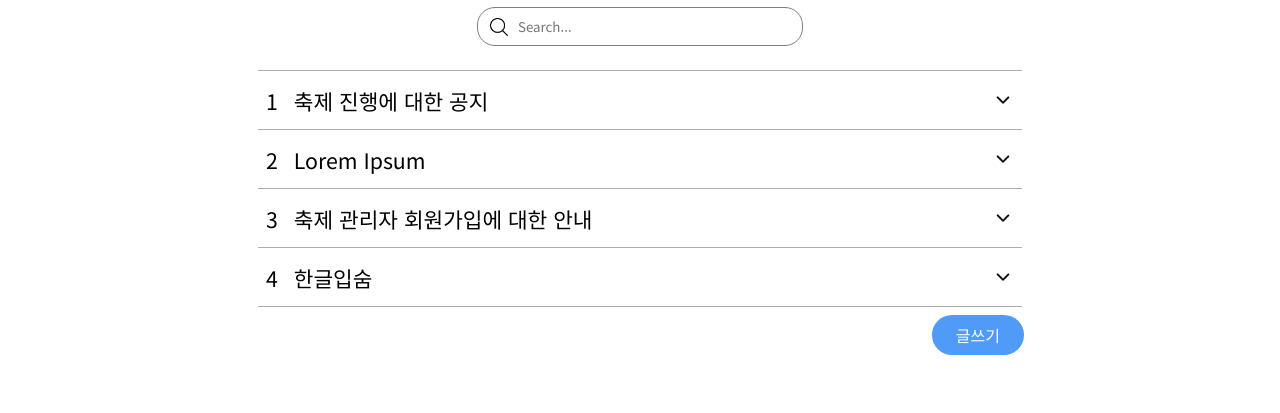
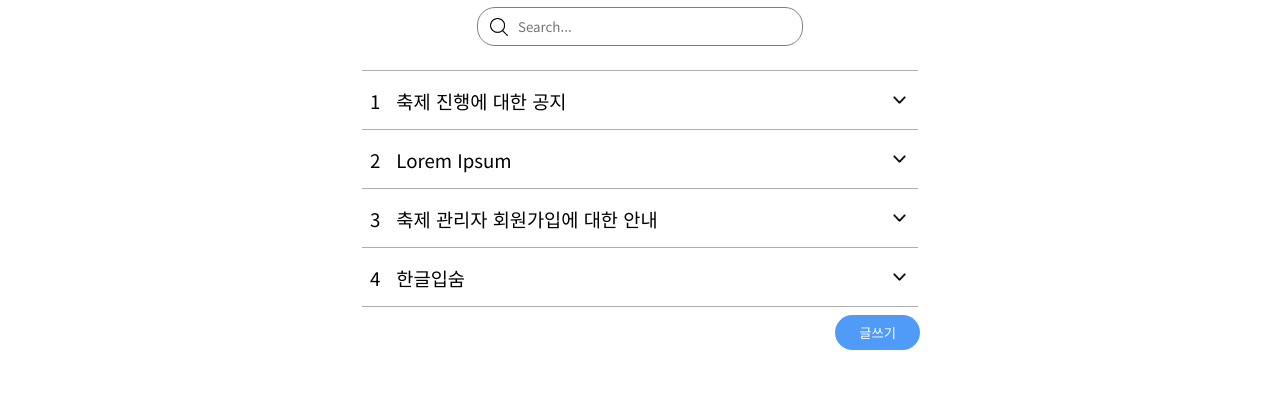
Before and after one commit to Hallym-LIKELION/HallymFestival2023-Frontend, a Vue app: page /announcement in a window 1280 px wide. Shown: the part 176-589 px from the top of the page. Built offline with nearby package versions, Linux system fonts and the light colour scheme.

Commit message:
feat: 공지사항 페이지 및 타임테이블 폰트 및 디자인 크기 조정

```diff
--- a/src/components/FoldingArticle.vue
+++ b/src/components/FoldingArticle.vue
@@ -86,7 +86,7 @@ export default {
   justify-content: space-between;
   align-items: center;
   overflow: hidden;
-  font-size: 16pt;
+  font-size: 14pt;
 }
 
 .header > .title {
@@ -117,6 +117,7 @@ export default {
 
 .content {
   margin: 0 28px;
+  font-size: 11pt;
 }
 
 .hidden {
--- a/src/views/AnnouncementView.vue
+++ b/src/views/AnnouncementView.vue
@@ -174,7 +174,7 @@ h1 {
 }
 
 .announcement-list > * {
-  width: 100%;
+  max-width: 540px;
   border-top: 1px solid #00000052;
   cursor: pointer;
 }
@@ -184,6 +184,8 @@ h1 {
 }
 
 .button-group {
+  max-width: 560px;
+  margin: auto;
   display: flex;
   justify-content: flex-end;
 }
@@ -195,7 +197,7 @@ h1 {
   border-radius: 24px;
   background-color: #509bf8;
   color: white;
-  font-size: 12pt;
+  font-size: 10pt;
   cursor: pointer;
   font-family: 'Noto Sans KR', sans-serif;
 }
--- a/src/views/TimeTableView.vue
+++ b/src/views/TimeTableView.vue
@@ -128,7 +128,7 @@ h1 {
 
   position: absolute;
 
-  margin-top: 22px;
+  margin-top: 20px;
   border-radius: 12px;
 
   background-color: #ffffff; /* 중심 흰색원 */
@@ -155,7 +155,7 @@ h1 {
 .table-col-2 {
   margin: 12px 0;
   padding: 8px 8px;
-  font-size: 14pt;
+  font-size: 11pt;
 
   border-radius: 4px;
 
```
